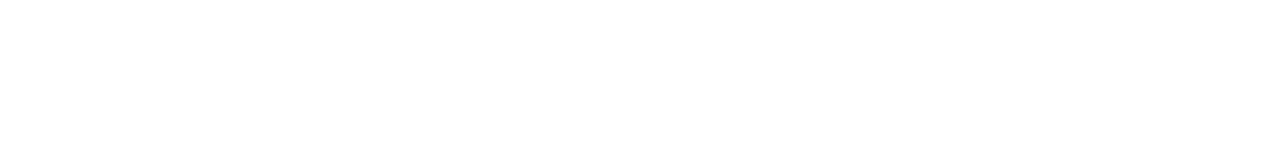
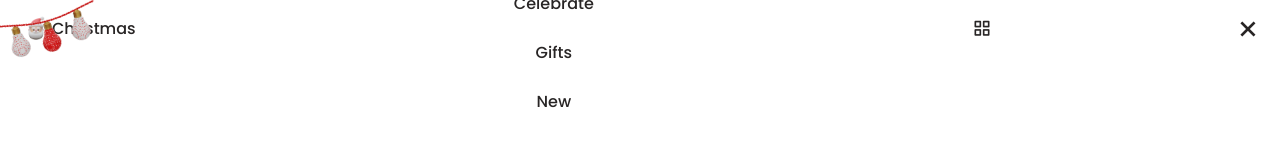
Before and after one commit to FakeStandard/responsive-christmas-shop-2, a plain HTML site: page index.html in a window 1280 px wide. Drawn offline with nearby package versions, Linux system fonts and the light colour scheme.

Commit message:
add header

```diff
--- /dev/null
+++ b/assets/css/header.css
@@ -0,0 +1,90 @@
+.header {
+    width: 100%;
+    background-color: var(--body-color);
+    position: fixed;
+    top: 0;
+    left: 0;
+    z-index: var(--z-fixed);
+}
+
+.nav {
+    height: var(--header-height);
+    display: flex;
+    justify-content: space-between;
+    align-items: center;
+}
+
+.nav-logo,
+.nav-close,
+.nav-toggle {
+    color: var(--title-color);
+}
+
+.nav-logo {
+    display: flex;
+    align-items: center;
+    column-gap: 0.25rem;
+    font-weight: var(--font-medium);
+}
+
+.nav-logo-img {
+    width: 1.5rem;
+}
+
+.nav-toggle {
+    display: inline-flex;
+    font-size: 1.25rem;
+    cursor: pointer;
+}
+
+@media screen and (max-width: 767px) {
+    .nav-menu {
+        position: fixed;
+        background-color: var(--body-color);
+        top: -100%;
+        left: 0;
+        width: 100%;
+        padding: 4rem 0;
+        border-radius: 0 0 1.5rem 1.5rem;
+        box-shadow: 0 1px 4px hsla(0, 4%, 15%, 0.1);
+        transition: 0.4s;
+    }
+}
+
+.nav-img {
+    width: 100px;
+    position: absolute;
+    top: 0;
+    left: 0;
+    transform: rotate(-15deg);
+}
+
+.nav-list {
+    display: flex;
+    flex-direction: column;
+    align-items: center;
+    row-gap: 1.5rem;
+}
+
+.nav-link {
+    color: var(--title-color);
+    font-weight: var(--font-medium);
+    transition: 0.3s;
+}
+
+.nav-link:hover {
+    color: var(--first-color);
+}
+
+.nav-close {
+    font-size: 2rem;
+    position: absolute;
+    top: 0.5rem;
+    right: 1rem;
+    cursor: pointer;
+}
+
+/* SHOW MENU */
+.show-menu {
+    top: 0;
+}
--- a/assets/css/style.css
+++ b/assets/css/style.css
@@ -2,3 +2,4 @@
 
 @import url(var.css);
 @import url(global.css);
+@import url(header.css);
--- a/assets/js/style.js
+++ b/assets/js/style.js
@@ -0,0 +1,26 @@
+// SHOW MENU
+const navMenu = document.getElementById('nav-menu')
+const navToggle = document.getElementById('nav-toggle')
+const navClose = document.getElementById('nav-close')
+
+if (navToggle) {
+    navToggle.addEventListener('click', () => {
+        navMenu.classList.add('show-menu')
+    })
+}
+
+if (navClose) {
+    navClose.addEventListener('click', () => {
+        navMenu.classList.remove('show-menu')
+    })
+}
+
+// REMOVE MENU MOBILE
+const navLink = document.querySelectorAll('.nav-link')
+
+function linkAction() {
+    const navMenu = document.getElementById('nav-menu')
+    navMenu.classList.remove('show-menu')
+}
+
+navLink.forEach(f => f.addEventListener('click', linkAction))
--- a/index.html
+++ b/index.html
@@ -11,6 +11,41 @@
 </head>
 
 <body>
+    <header class="header" id="header">
+        <nav class="nav container">
+            <a href="#" class="nav-logo">
+                <img src="assets/img/logo.png" alt="" class="nav-logo-img">
+                Christmas
+            </a>
+
+            <div class="nav-menu" id="nav-menu">
+                <ul class="nav-list">
+                    <li class="nav-item">
+                        <a href="#home" class="nav-link">Home</a>
+                    </li>
+                    <li class="nav-item">
+                        <a href="#celebrate" class="nav-link">Celebrate</a>
+                    </li>
+                    <li class="nav-item">
+                        <a href="#gift" class="nav-link">Gifts</a>
+                    </li>
+                    <li class="nav-item">
+                        <a href="#new" class="nav-link">New</a>
+                    </li>
+                </ul>
+
+                <div class="nav-close" id="nav-close">
+                    <i class="bx bx-x"></i>
+                </div>
+
+                <img src="assets/img/nav-light.png" alt="" class="nav-img">
+            </div>
+
+            <div class="nav-toggle" id="nav-toggle">
+                <i class="bx bx-grid-alt"></i>
+            </div>
+        </nav>
+    </header>
 
     <script src="assets/js/style.js"></script>
 </body>
```
